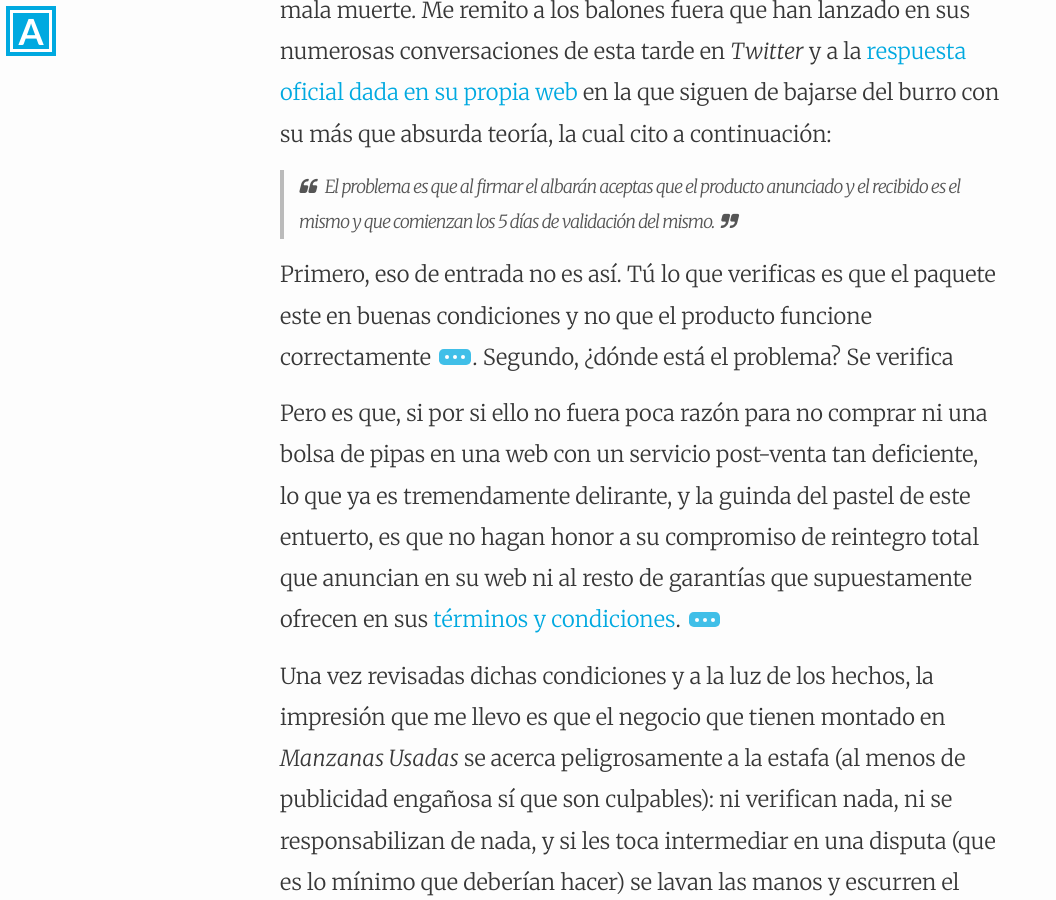
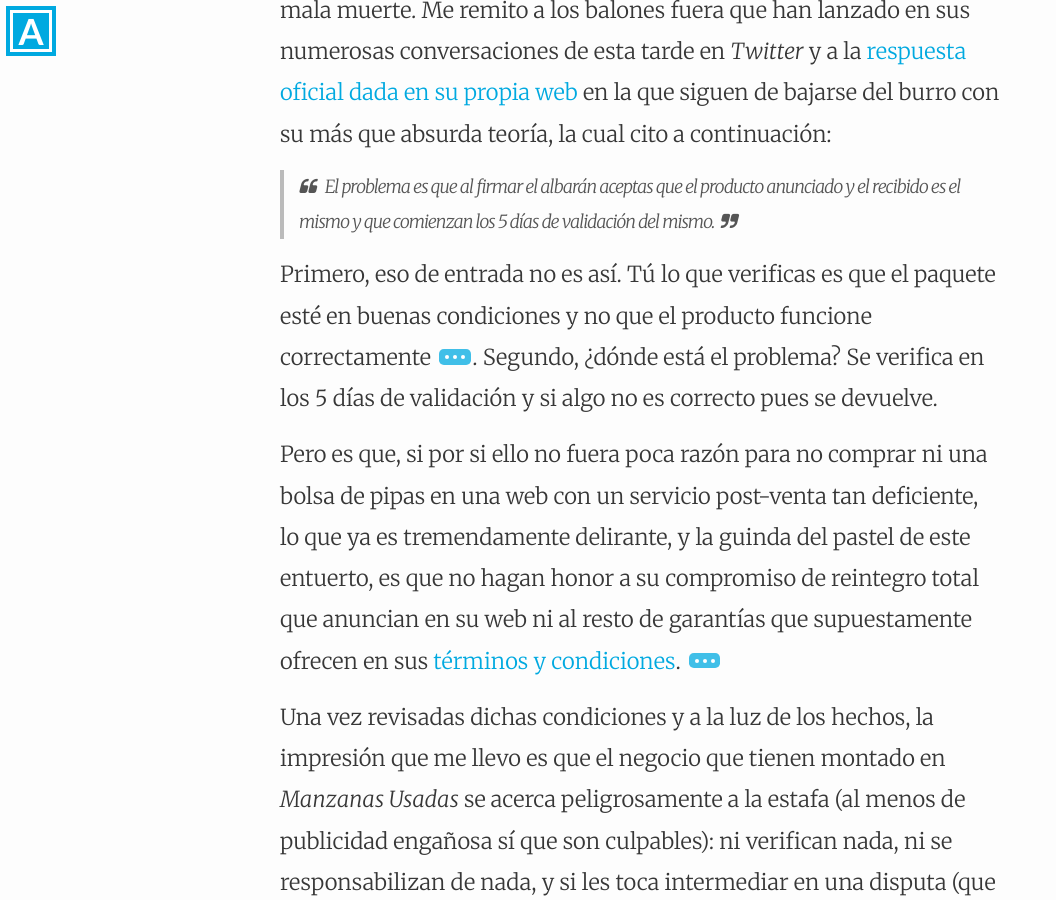
Before and after one commit to asiertejada/asiertejada.github.io, a Jekyll site: the page built from _posts/2015-01-19-manzanas-podridas.md, in a window 1280 px wide and 900 px high, scrolled down 1524 px. Shown: the whole window, without its empty margins (0-1056 px from the left). Built offline with Jekyll 4.4.1, drawn with Linux system fonts in a browser that asks for light colours.

Commit message:
Missing sentence in post

```diff
--- a/_posts/2015-01-19-manzanas-podridas.md
+++ b/_posts/2015-01-19-manzanas-podridas.md
@@ -20,7 +20,7 @@ Desde la distancia, con la escasa información que hay del tema, y sin querer po
 
 > El problema es que al firmar el albarán aceptas que el producto anunciado y el recibido es el mismo y que comienzan los 5 días de validación del mismo.
 
-Primero, eso de entrada no es así. Tú lo que verificas es que el paquete este en buenas condiciones y no que el producto funcione correctamente [^1]. Segundo, ¿dónde está el problema? Se verifica
+Primero, eso de entrada no es así. Tú lo que verificas es que el paquete esté en buenas condiciones y no que el producto funcione correctamente [^1]. Segundo, ¿dónde está el problema? Se verifica en los 5 días de validación y si algo no es correcto pues se devuelve.
 
 [^1]: Imaginemos el *improbable* caso de que el teléfono de segunda mano en cuestión llegue con la batería a cero.
 
```
